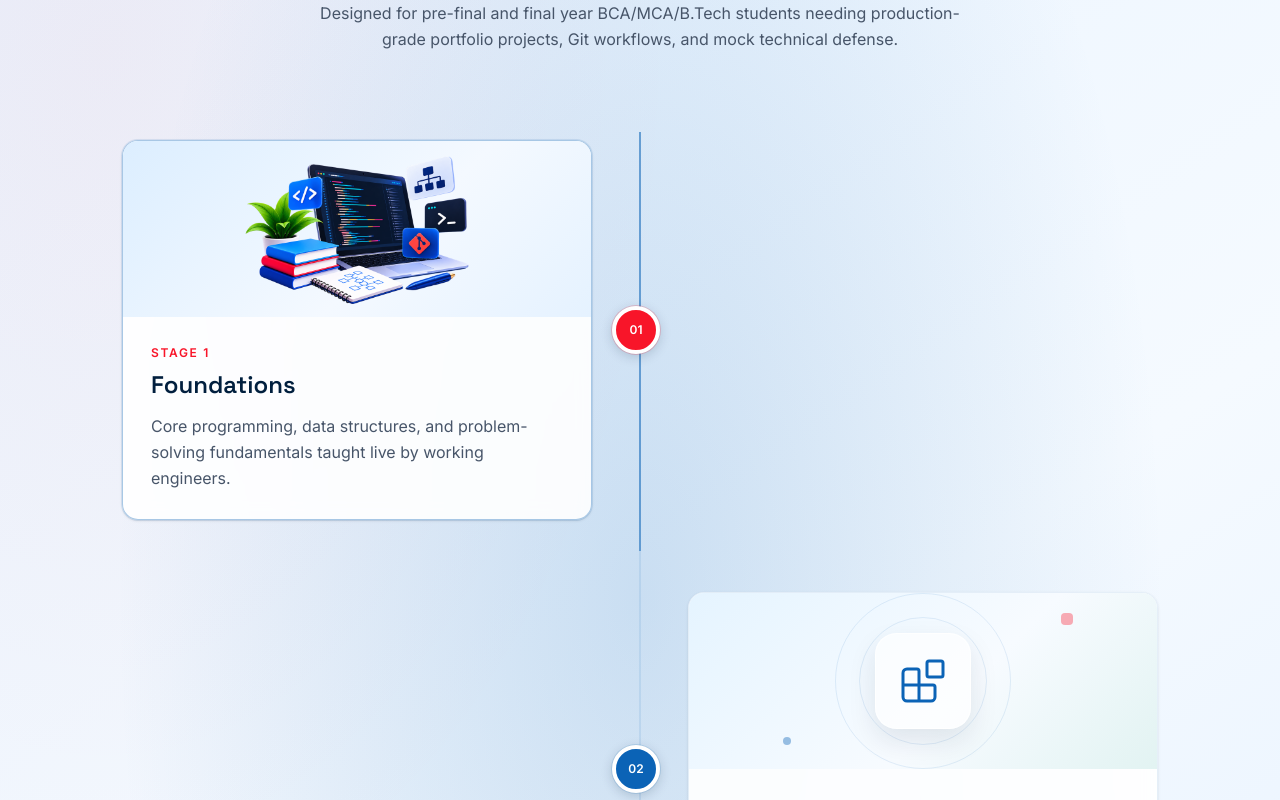
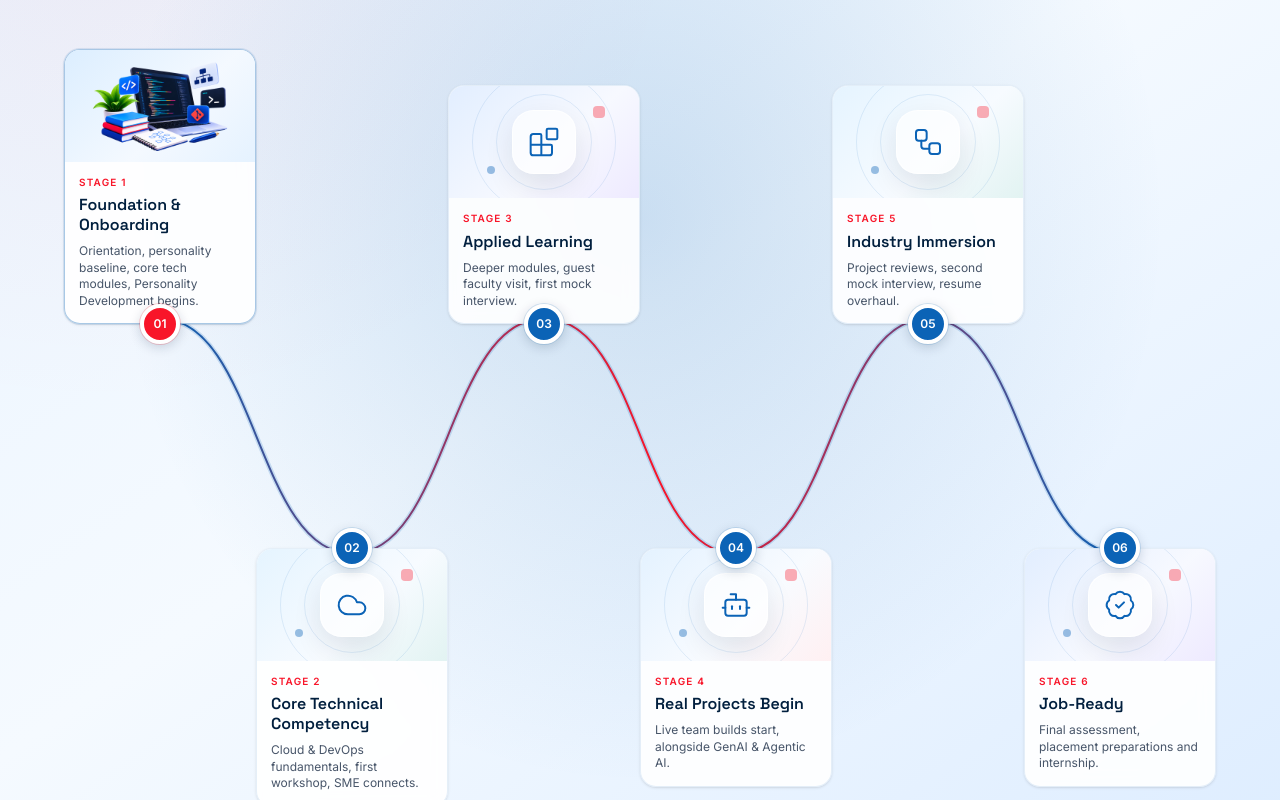
Before and after one commit to ITWala2025/Sprint_HB, a Next.js app: page /home in a window 1280 px wide. Shown: the part 1200-2000 px from the top of the page. Built offline with nearby package versions, Linux system fonts and the light colour scheme.

Commit message:
fix: update ContactCTA and FeaturedProgram components for improved accessibility and content clarity

```diff
--- a/src/components/Home/ContactCTA.jsx
+++ b/src/components/Home/ContactCTA.jsx
@@ -8,9 +8,9 @@ export default function ContactCTA() {
   return (
     <section className="sprint-cta-bg sprint-section relative overflow-hidden text-brand-navy">
       <div className="mx-auto max-w-[1200px] px-6 py-[2.1rem] text-center md:py-[3.5rem] lg:py-[4.375rem]">
-        <p className="text-xs font-bold uppercase tracking-[0.2em] text-brand-red">
+        {/*<p className="text-xs font-bold uppercase tracking-[0.2em] text-brand-red">
           Start with a conversation
-        </p>
+        </p> */}
         <h2 className="mx-auto mt-3 max-w-3xl font-display text-3xl font-bold tracking-tight sm:text-4xl">
           Ready to Take the Next Step?
         </h2>
--- a/src/components/Home/FeaturedProgram.jsx
+++ b/src/components/Home/FeaturedProgram.jsx
@@ -2,49 +2,70 @@
 
 import { useEffect, useRef, useState } from "react";
 import Image from "next/image";
-import { Blocks, BriefcaseBusiness, Code2, Workflow } from "lucide-react";
+import {
+  BadgeCheck,
+  Blocks,
+  Bot,
+  BriefcaseBusiness,
+  Cloud,
+  Code2,
+  Workflow,
+} from "lucide-react";
 import { featuredCourse, featuredProgramStages } from "@/data/data";
 
-const stageIllustrations = [Code2, Blocks, Workflow, BriefcaseBusiness];
+const stageIllustrations = [
+  Code2,
+  Cloud,
+  Blocks,
+  Bot,
+  Workflow,
+  BadgeCheck,
+];
 const illustrationPanels = [
   "bg-[linear-gradient(135deg,#dceeff,#f4f9ff_58%,#e5f2ff)]",
   "bg-[linear-gradient(135deg,#e5f4ff,#f7fbff_58%,#e2f3f2)]",
   "bg-[linear-gradient(135deg,#e2eeff,#f7f9ff_58%,#eeeaff)]",
   "bg-[linear-gradient(135deg,#e4f2ff,#f8fbff_58%,#fff0f2)]",
+  "bg-[linear-gradient(135deg,#e5f4ff,#f7fbff_58%,#e2f3f2)]",
+  "bg-[linear-gradient(135deg,#e2eeff,#f7f9ff_58%,#eeeaff)]",
+];
+const desktopStageColumns = [
+  "lg:col-start-1",
+  "lg:col-start-2",
+  "lg:col-start-3",
+  "lg:col-start-4",
+  "lg:col-start-5",
+  "lg:col-start-6",
 ];
 
 export default function FeaturedProgram() {
-  const stageRefs = useRef([]);
-  const [activeIndex, setActiveIndex] = useState(0);
+  const sectionRef = useRef(null);
+  const [hasEntered, setHasEntered] = useState(false);
 
   useEffect(() => {
-    if (typeof IntersectionObserver === "undefined") {
+    const section = sectionRef.current;
+    if (!section || typeof IntersectionObserver === "undefined") {
+      setHasEntered(true);
       return undefined;
     }
 
     const observer = new IntersectionObserver(
-      (entries) => {
-        entries.forEach((entry) => {
-          if (entry.isIntersecting) {
-            const index = Number(entry.target.getAttribute("data-index"));
-            setActiveIndex(index);
-          }
-        });
+      ([entry]) => {
+        if (entry.isIntersecting) {
+          setHasEntered(true);
+          observer.disconnect();
+        }
       },
-      {
-        // Trigger when a stage crosses the vertical center of the
-        // viewport, so "active" tracks scroll position naturally.
-        rootMargin: "-45% 0px -45% 0px",
-        threshold: 0,
-      },
+      { threshold: 0.1 },
     );
 
-    stageRefs.current.forEach((el) => el && observer.observe(el));
+    observer.observe(section);
     return () => observer.disconnect();
   }, []);
 
   return (
     <section
+      ref={sectionRef}
       className="sprint-section relative isolate overflow-hidden bg-[linear-gradient(145deg,var(--color-brand-blue-light)_0%,#f5faff_48%,#dcecff_100%)] py-12 text-brand-navy sm:py-16 lg:py-20"
       aria-labelledby="featured-program-heading"
     >
@@ -54,9 +75,9 @@ export default function FeaturedProgram() {
       />
       <div className="relative mx-auto max-w-[1200px] px-5 sm:px-6">
         <header className="mx-auto w-full max-w-2xl text-center">
-          <p className="text-xs font-bold uppercase tracking-[0.2em] text-brand-red">
+          {/* <p className="text-xs font-bold uppercase tracking-[0.2em] text-brand-red">
             Featured program
-          </p>
+          </p> */}
           <h2
             id="featured-program-heading"
             className="mt-3 font-display text-3xl font-bold sm:text-4xl"
@@ -68,60 +89,99 @@ export default function FeaturedProgram() {
           </p>
         </header>
 
-        <div className="relative mx-auto mt-10 max-w-6xl sm:mt-14">
+        <div className="relative mx-auto mt-10 max-w-6xl sm:mt-14 lg:mt-12">
           <div
-            className="absolute bottom-6 left-4 top-6 w-px bg-brand-blue/20 lg:left-1/2 lg:-translate-x-1/2"
+            className="absolute bottom-6 left-5 top-6 w-px bg-brand-blue/20 md:left-6 lg:hidden"
             aria-hidden="true"
           >
             <div
-              className="w-px bg-brand-blue transition-[height] duration-500 ease-out"
-              style={{
-                height: `${((activeIndex + 1) / featuredProgramStages.length) * 100}%`,
-              }}
+              className={`h-full w-px origin-top bg-brand-blue transition-transform duration-[1800ms] ease-out motion-reduce:scale-y-100 motion-reduce:transition-none ${
+                hasEntered ? "scale-y-100" : "scale-y-0"
+              }`}
             />
           </div>
 
-          <div className="relative space-y-5 lg:space-y-2">
+          <svg
+            className="pointer-events-none absolute inset-0 hidden h-full w-full overflow-visible lg:block"
+            viewBox="0 0 1000 1000"
+            preserveAspectRatio="none"
+            fill="none"
+            aria-hidden="true"
+          >
+            <defs>
+              <linearGradient id="featured-program-timeline-gradient" x1="0" x2="1">
+                <stop offset="0%" stopColor="var(--color-brand-blue)" />
+                <stop offset="52%" stopColor="var(--color-brand-red)" />
+                <stop offset="100%" stopColor="var(--color-brand-blue)" />
+              </linearGradient>
+            </defs>
+            <path
+              d="M 83 350 C 167 350, 167 650, 250 650 S 333 350, 417 350 S 500 650, 583 650 S 667 350, 750 350 S 833 650, 917 650"
+              stroke="rgba(11, 99, 182, 0.18)"
+              strokeWidth="5"
+              vectorEffect="non-scaling-stroke"
+              pathLength="1"
+              strokeDasharray="1"
+              strokeDashoffset={hasEntered ? "0" : "1"}
+              className="transition-[stroke-dashoffset] duration-[1600ms] ease-out motion-reduce:transition-none motion-reduce:[stroke-dashoffset:0]"
+            />
+            <path
+              d="M 83 350 C 167 350, 167 650, 250 650 S 333 350, 417 350 S 500 650, 583 650 S 667 350, 750 350 S 833 650, 917 650"
+              stroke="url(#featured-program-timeline-gradient)"
+              strokeWidth="2"
+              strokeLinecap="round"
+              vectorEffect="non-scaling-stroke"
+              pathLength="1"
+              strokeDasharray="1"
+              strokeDashoffset={hasEntered ? "0" : "1"}
+              className="transition-[stroke-dashoffset] duration-[1600ms] ease-out motion-reduce:transition-none motion-reduce:[stroke-dashoffset:0]"
+            />
+          </svg>
+
+          <div className="relative space-y-5 lg:grid lg:grid-cols-6 lg:grid-rows-[minmax(280px,auto)_14rem_minmax(280px,auto)] lg:gap-x-0 lg:space-y-0">
             {featuredProgramStages.map((stage, index) => {
-              const isActive = index === activeIndex;
-              const badgeNumber = String(index + 1).padStart(2, "0");
-              const isLeft = index % 2 === 0;
-              const StageIllustration =
-                stageIllustrations[index % stageIllustrations.length] ?? Code2;
+              const isUpper = index % 2 === 0;
+              const StageIllustration = stageIllustrations[index] ?? Code2;
 
               return (
                 <div
                   key={stage.id}
-                  ref={(element) => {
-                    stageRefs.current[index] = element;
-                  }}
                   data-index={index}
-                  className="relative grid grid-cols-[2rem_minmax(0,1fr)] items-center gap-x-4 py-3 lg:min-h-[260px] lg:grid-cols-[minmax(0,1fr)_3.5rem_minmax(0,1fr)] lg:gap-x-5 lg:py-8"
+                  className={`relative grid grid-cols-[2rem_minmax(0,1fr)] items-center gap-x-4 py-3 transition-[opacity,translate,scale] duration-700 ease-out motion-reduce:translate-y-0 motion-reduce:scale-100 motion-reduce:opacity-100 motion-reduce:transition-none lg:col-span-1 lg:grid-cols-1 lg:px-0 lg:py-0 ${
+                    isUpper
+                      ? "lg:row-start-1 lg:flex lg:items-end"
+                      : "lg:row-start-3 lg:flex lg:items-start"
+                  } ${desktopStageColumns[index] ?? ""} ${
+                    hasEntered
+                      ? "translate-y-0 scale-100 opacity-100"
+                      : "translate-y-[18px] scale-[0.9] opacity-0"
+                  }`}
+                  style={{ transitionDelay: `${1600 + index * 225}ms` }}
                 >
                   <span
-                    className={`z-10 col-start-1 row-start-1 grid size-10 place-items-center rounded-full border-4 border-white text-xs font-bold text-white shadow-[0_3px_12px_rgba(1,31,62,0.18)] ring-1 transition-colors duration-300 md:size-12 lg:col-start-2 ${
-                      isActive
+                    className={`z-10 col-start-1 row-start-1 grid size-10 place-items-center rounded-full border-4 border-white text-xs font-bold text-white shadow-[0_3px_12px_rgba(1,31,62,0.18)] ring-1 transition-colors duration-300 md:size-12 lg:absolute lg:left-1/2 lg:size-10 lg:-translate-x-1/2 ${
+                      index === 0
                         ? "bg-brand-red ring-brand-red/20"
                         : "bg-brand-blue ring-brand-blue/15"
+                    } ${
+                      isUpper
+                        ? "lg:bottom-0 lg:translate-y-1/2"
+                        : "lg:top-0 lg:-translate-y-1/2"
                     }`}
                     aria-hidden="true"
                   >
-                    {badgeNumber}
+                    {String(index + 1).padStart(2, "0")}
                   </span>
 
                   <article
-                    className={`sprint-focus col-start-2 row-start-1 min-w-0 overflow-hidden rounded-2xl border bg-white/90 shadow-sm backdrop-blur-sm transition-[border-color,box-shadow] duration-300 md:max-w-[640px] lg:max-w-[470px] ${
-                      isLeft
-                        ? "lg:col-start-1 lg:justify-self-end"
-                        : "lg:col-start-3 lg:justify-self-start"
-                    } ${
-                      isActive
+                    className={`sprint-focus col-start-2 row-start-1 min-w-0 overflow-hidden rounded-2xl border bg-white/90 shadow-sm backdrop-blur-sm transition-[border-color,box-shadow] duration-300 md:max-w-[640px] lg:col-start-1 lg:w-full lg:max-w-none ${
+                      index === 0
                         ? "border-brand-blue/35 shadow-brand-card ring-1 ring-brand-blue/10"
                         : "border-brand-blue/10 shadow-[0_10px_28px_rgba(1,31,62,0.07)]"
                     }`}
                   >
                     <div
-                      className={`relative isolate flex h-36 items-center justify-center overflow-hidden sm:h-40 md:h-44 ${illustrationPanels[index % illustrationPanels.length]}`}
+                      className={`relative isolate flex h-36 items-center justify-center overflow-hidden sm:h-40 md:h-44 lg:h-28 ${illustrationPanels[index % illustrationPanels.length]}`}
                       aria-hidden={stage.image ? undefined : "true"}
                     >
                       {stage.image ? (
@@ -130,30 +190,30 @@ export default function FeaturedProgram() {
                             src={stage.image}
                             alt={stage.imageAlt ?? `${stage.title} illustration`}
                             fill
-                            sizes="(max-width: 768px) 100vw, 470px"
+                            sizes="(max-width: 1023px) 100vw, 200px"
                             className="object-contain p-2"
                           />
                         </div>
                       ) : (
                         <>
-                          <span className="absolute size-36 rounded-full border border-brand-blue/10 sm:size-44" />
-                          <span className="absolute size-24 rounded-full border border-brand-blue/10 sm:size-32" />
+                          <span className="absolute size-36 rounded-full border border-brand-blue/10 sm:size-44 lg:size-36" />
+                          <span className="absolute size-24 rounded-full border border-brand-blue/10 sm:size-32 lg:size-24" />
                           <span className="absolute right-[18%] top-5 size-3 rounded-sm bg-brand-red/35" />
                           <span className="absolute bottom-6 left-[20%] size-2 rounded-full bg-brand-blue/40" />
-                          <span className="relative grid size-20 place-items-center rounded-[1.35rem] border border-white/80 bg-white/65 text-brand-blue shadow-[0_12px_28px_rgba(1,31,62,0.1)] sm:size-24">
-                            <StageIllustration className="size-10 sm:size-12" strokeWidth={1.5} />
+                          <span className="relative grid size-20 place-items-center rounded-[1.35rem] border border-white/80 bg-white/65 text-brand-blue shadow-[0_12px_28px_rgba(1,31,62,0.1)] sm:size-24 lg:size-16">
+                            <StageIllustration className="size-10 sm:size-12 lg:size-8" strokeWidth={1.5} />
                           </span>
                         </>
                       )}
                     </div>
-                    <div className="p-5 sm:p-6 md:p-7">
-                      <p className="text-xs font-bold uppercase tracking-[0.14em] text-brand-red">
+                    <div className="p-5 sm:p-6 md:p-7 lg:p-3.5">
+                      <p className="text-xs font-bold uppercase tracking-[0.14em] text-brand-red lg:text-[0.625rem] lg:tracking-[0.12em]">
                         {stage.stageLabel}
                       </p>
-                      <h3 className="mt-2 font-display text-xl font-semibold text-brand-navy sm:text-2xl">
+                      <h3 className="mt-2 font-display text-xl font-semibold text-brand-navy sm:text-2xl lg:mt-1.5 lg:text-base lg:leading-tight">
                         {stage.title}
                       </h3>
-                      <p className="mt-3 max-w-prose text-sm leading-relaxed text-brand-text-secondary sm:text-base">
+                      <p className="mt-3 max-w-prose text-sm leading-relaxed text-brand-text-secondary sm:text-base lg:mt-2 lg:text-xs lg:leading-snug">
                         {stage.description}
                       </p>
                     </div>
--- a/src/data/data.js
+++ b/src/data/data.js
@@ -66,44 +66,53 @@ export const partners = [
   },
 ];
 
-// Section 6.4 — Featured Course / Program (one program, 3–4 stages)
+// Section 6.4 — Featured Course / Program
 export const featuredProgramStages = [
   {
     id: "stage-1",
-    stageLabel: "Stage 1",
-    title: "Foundations",
+    stageLabel: "STAGE 1",
+    title: "Foundation & Onboarding",
     description:
-      "Core programming, data structures, and problem-solving fundamentals taught live by working engineers.",
+      "Orientation, personality baseline, core tech modules, Personality Development begins.",
     image: "/images/home/home-featuredprogram-1.png",
     imageAlt: "Programming and software development learning",
   },
   {
     id: "stage-2",
-    stageLabel: "Stage 2",
-    title: "Specialization",
-    description:
-      "Choose a track — full-stack, data, or cloud — and go deep with project-based modules.",
+    stageLabel: "STAGE 2",
+    title: "Core Technical Competency",
+    description: "Cloud & DevOps fundamentals, first workshop, SME connects.",
   },
   {
     id: "stage-3",
-    stageLabel: "Stage 3",
-    title: "Industry Capstone",
-    description:
-      "Build a production-grade project reviewed by mentors from partner companies.",
+    stageLabel: "STAGE 3",
+    title: "Applied Learning",
+    description: "Deeper modules, guest faculty visit, first mock interview.",
   },
   {
     id: "stage-4",
-    stageLabel: "Stage 4",
-    title: "Placement Sprint",
-    description:
-      "Resume reviews, mock interviews, and direct referrals into partner hiring pipelines.",
+    stageLabel: "STAGE 4",
+    title: "Real Projects Begin",
+    description: "Live team builds start, alongside GenAI & Agentic AI.",
+  },
+  {
+    id: "stage-5",
+    stageLabel: "STAGE 5",
+    title: "Industry Immersion",
+    description: "Project reviews, second mock interview, resume overhaul.",
+  },
+  {
+    id: "stage-6",
+    stageLabel: "STAGE 6",
+    title: "Job-Ready",
+    description: "Final assessment, placement preparations and internship.",
   },
 ];
 
 // Sections 6.4 / 6.5 — Featured Course + More Courses share the Course shape
 export const featuredCourse = {
   courseId: "crs-001",
-  title: "SPRINT RISE Program (Fast-Track Employability)",
+  title: "SPRINT RISE Program",
   shortDescription:
     "Designed for pre-final and final year BCA/MCA/B.Tech students needing production-grade portfolio projects, Git workflows, and mock technical defense.",
   thumbnailUrl: "/images/courses/abstract-code.svg",
```
